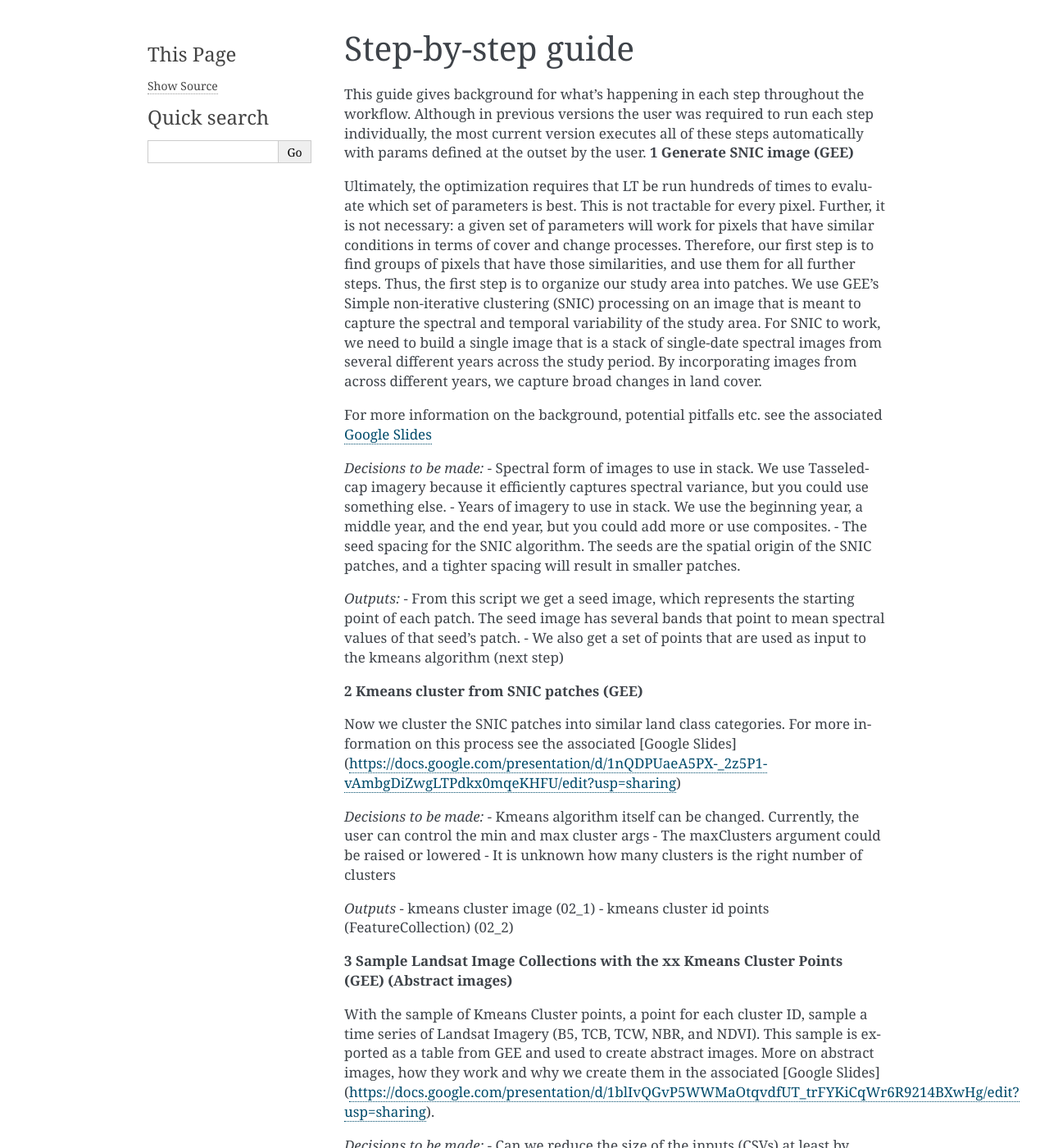
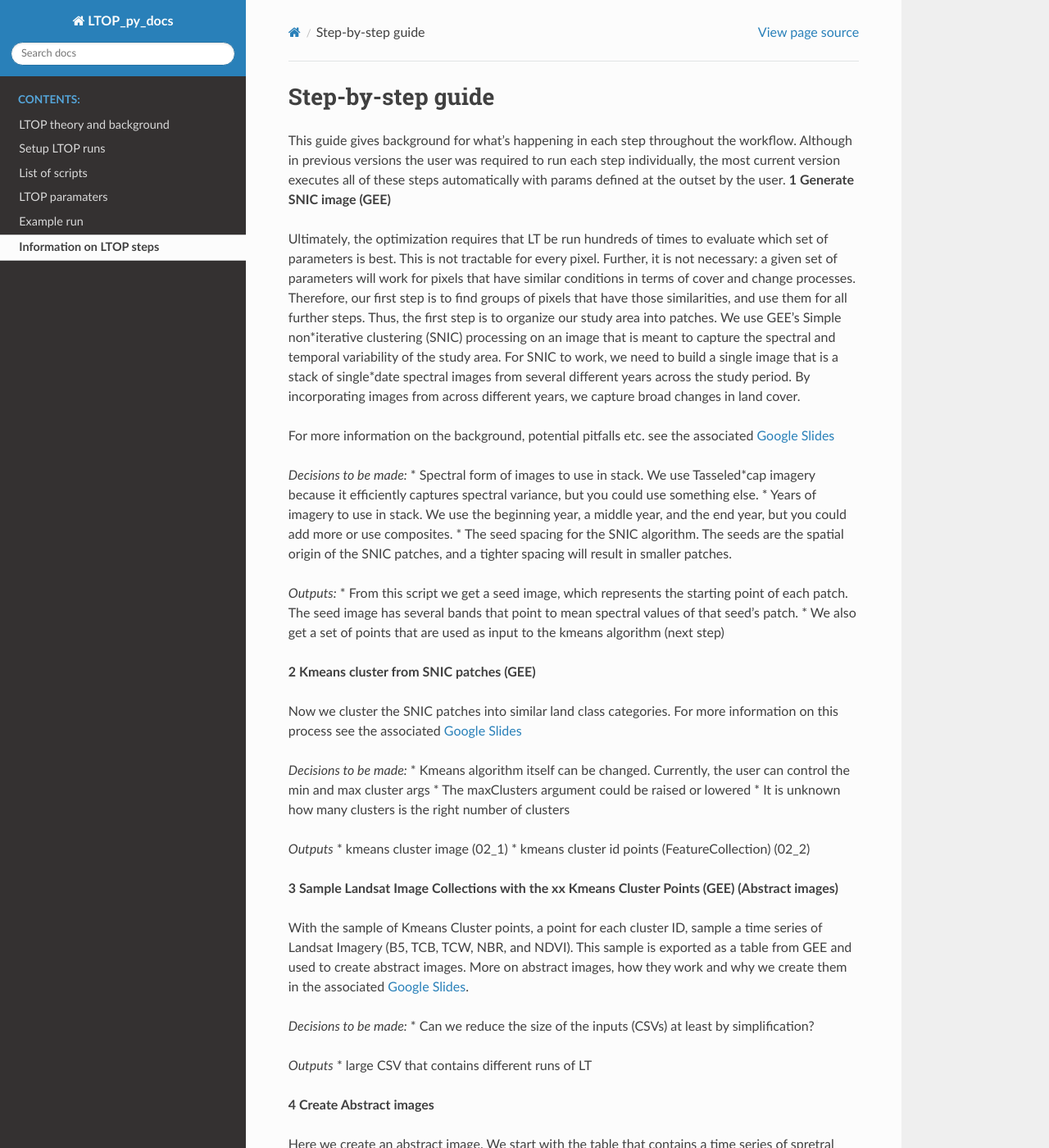
Before and after one commit to brobertspierel/LTOP_FTV_Py, a Sphinx documentation site: the page built from docs/source/ltop_steps.rst, in a window 1280 px wide and 1400 px high. Shown: the whole window at 82% size. Built offline with Sphinx 7.4.7 and the Read the Docs theme 2.0.0, drawn with Linux system fonts in a browser that asks for light colours; some of the changed text lies outside the part shown.

Commit message:
docs syntax update

```diff
--- a/docs/source/conf.py
+++ b/docs/source/conf.py
@@ -23,6 +23,6 @@ exclude_patterns = []
 
 # -- Options for HTML output -------------------------------------------------
 # https://www.sphinx-doc.org/en/master/usage/configuration.html#options-for-html-output
-
-html_theme = 'alabaster'
+html_theme = 'sphinx_rtd_theme'
+# html_theme = 'alabaster'
 html_static_path = ['_static']
--- a/docs/source/examples.rst
+++ b/docs/source/examples.rst
@@ -4,9 +4,13 @@ Example LTOP creation
 The LTOP workflow can be run from the run_ltop_complete.py script or it can be instantiated
 from elsewhere with the following code:
 
-example = RunLTOPFull(params.params,max_time = 1200)
-test.runner()
+.. code-block::
+    example = RunLTOPFull(params.params,max_time = 1200)
+    example.runner()
 
-where params.params is the result of import params and then referencing the dictionary inside the module.
-This line of code will kick of the entire LTOP workflow. The max_time argument is optional and has a default of
+where params.params is the result of import params and then referencing the dictionary inside the module. This means that one could also
+do something like:
+``from run_ltop_complete import Run LTOPFull``
+
+This call to the RunLTOPFull class will kick of the entire LTOP workflow. The max_time argument is optional and has a default of
 1200 seconds set in the class. This will be changed in future versions or can be overriden.
--- a/docs/source/ltop_background.rst
+++ b/docs/source/ltop_background.rst
@@ -2,9 +2,8 @@ LTOP Overview
 =============
 version: 0.0.3
 
-These docs and the associated python scripts are currently (10/18/2022) in testing and subject
-to change.
-^^^^^^^^^^^^^^^^^^^^^^^^^^^^^^^^^^^^^^
+**These docs and the associated python scripts are currently (10/18/2022) in testing and subject
+to change. **
 
 LandTrendr (LT) is a set of spectral-temporal segmentation algorithms that focuses on removing the
 natural spectral variations in a time series of Landsat Images. Stabilizing the natural variation
--- a/docs/source/ltop_steps.rst
+++ b/docs/source/ltop_steps.rst
@@ -6,83 +6,84 @@ at the outset by the user.
 **1 Generate SNIC image (GEE)**
 
 Ultimately, the optimization requires that LT be run hundreds of times to evaluate which set of parameters is best. This is not tractable for every pixel.  Further, it is not necessary:  a given set of parameters will work for pixels that have similar conditions in terms of cover and change processes.  Therefore, our first step is to find groups of pixels that have those similarities, and use them for all further steps.
-Thus, the first step is to organize our study area into patches.  We use GEE's Simple non-iterative clustering (SNIC) processing on an image that is meant to capture the spectral and temporal variability of the study area.  For SNIC to work, we need to build a single image that is a stack of single-date spectral images from several different years across the study period.  By incorporating images from across different years, we capture broad changes in land cover.
+Thus, the first step is to organize our study area into patches.  We use GEE's Simple non*iterative clustering (SNIC) processing on an image that is meant to capture the spectral and temporal variability of the study area.  For SNIC to work, we need to build a single image that is a stack of single*date spectral images from several different years across the study period.  By incorporating images from across different years, we capture broad changes in land cover.
 
 For more information on the background, potential pitfalls etc. see the associated `Google Slides <https://docs.google.com/presentation/d/12hi10WmqZGdvJ9BjxSDukXQHGmzJNPAyJavObrmfVbg/edit?usp=sharing>`_
 
 *Decisions to be made:*
-- Spectral form of images to use in stack. We use Tasseled-cap imagery because it efficiently captures spectral variance, but you could use something else.
-- Years of imagery to use in stack.  We use the beginning year, a middle year, and the end year, but you could add more or use composites.
-- The seed spacing for the SNIC algorithm.  The seeds are the spatial origin of the SNIC patches, and a tighter spacing will result in smaller patches.
+* Spectral form of images to use in stack. We use Tasseled*cap imagery because it efficiently captures spectral variance, but you could use something else.
+* Years of imagery to use in stack.  We use the beginning year, a middle year, and the end year, but you could add more or use composites.
+* The seed spacing for the SNIC algorithm.  The seeds are the spatial origin of the SNIC patches, and a tighter spacing will result in smaller patches.
 
 *Outputs:*
-- From this script we get a seed image, which represents the starting point of each patch. The seed image has several bands that point to mean spectral values of that seed's patch.
-- We also get a set of points that are used as input to the kmeans algorithm (next step)
+* From this script we get a seed image, which represents the starting point of each patch. The seed image has several bands that point to mean spectral values of that seed's patch.
+* We also get a set of points that are used as input to the kmeans algorithm (next step)
 
 **2 Kmeans cluster from SNIC patches (GEE)**
 
-Now we cluster the SNIC patches into similar land class categories. For more information on this process see the associated [Google Slides](https://docs.google.com/presentation/d/1nQDPUaeA5PX-_2z5P1-vAmbgDiZwgLTPdkx0mqeKHFU/edit?usp=sharing)
+Now we cluster the SNIC patches into similar land class categories. For more information on this process see the associated `Google Slides <https://docs.google.com/presentation/d/1nQDPUaeA5PX-_2z5P1-vAmbgDiZwgLTPdkx0mqeKHFU/edit?usp=sharing>`_
 
 *Decisions to be made:*
-- Kmeans algorithm itself can be changed. Currently, the user can control the min and max cluster args
-- The maxClusters argument could be raised or lowered
-- It is unknown how many clusters is the right number of clusters
+* Kmeans algorithm itself can be changed. Currently, the user can control the min and max cluster args
+* The maxClusters argument could be raised or lowered
+* It is unknown how many clusters is the right number of clusters
 
 *Outputs*
-- kmeans cluster image (02_1)
-- kmeans cluster id points (FeatureCollection) (02_2)
+* kmeans cluster image (02_1)
+* kmeans cluster id points (FeatureCollection) (02_2)
 
 **3 Sample Landsat Image Collections with the xx Kmeans Cluster Points (GEE) (Abstract images)**
 
-With the sample of Kmeans Cluster points, a point for each cluster ID, sample a time series of Landsat Imagery (B5, TCB, TCW, NBR, and NDVI). This sample is exported as a table from GEE and used to create abstract images. More on abstract images, how they work and why we create them in the associated [Google Slides](https://docs.google.com/presentation/d/1blIvQGvP5WWMaOtqvdfUT_trFYKiCqWr6R9214BXwHg/edit?usp=sharing).
+With the sample of Kmeans Cluster points, a point for each cluster ID, sample a time series of Landsat Imagery (B5, TCB, TCW, NBR, and NDVI).
+This sample is exported as a table from GEE and used to create abstract images. More on abstract images, how they work and why we create them in the associated `Google Slides <https://docs.google.com/presentation/d/1blIvQGvP5WWMaOtqvdfUT_trFYKiCqWr6R9214BXwHg/edit?usp=sharing>`_.
 
 *Decisions to be made:*
-- Can we reduce the size of the inputs (CSVs) at least by simplification?
+* Can we reduce the size of the inputs (CSVs) at least by simplification?
 
 *Outputs*
-- large CSV that contains different runs of LT
+* large CSV that contains different runs of LT
 
 **4 Create Abstract images**
 
 Here we create an abstract image. We start with the table that contains a time series of spretral values for xx points. These points locations are moved to be adjacent to one aonther, and are turned into pixels with each observation in the time series a new pixel. Note that if you look at these in a GIS GUI or on GEE they will be in a weird location like in the middle of the Pacific Ocean. Don't worry about that, that is what should happen. For additional information, see the Google Slides for Abstract Images above.
 
 *Decisions to be made:*
-- The size of the tiff will be impacted by the number of kmeans clusters that come out of the kmeans step, changing that will change this
+* The size of the tiff will be impacted by the number of kmeans clusters that come out of the kmeans step, changing that will change this
 
 *Outputs*
-- One ee.Image for every year in the time series
-- shapefile with one point for each pixel location
+* One ee.Image for every year in the time series
+* shapefile with one point for each pixel location
 
 
 **5 Run Abstract image for each index (GEE)**
 
-Runs LT for all the versions of LT on the abstract images. For more information see the associated [Google Slides](https://docs.google.com/presentation/d/1ILOG9tkkoKrtAoVAL-smhieb88SqUIkBtjrBBQbLs8w/edit?usp=sharing)
+Runs LT for all the versions of LT on the abstract images. For more information see the associated `Google Slides <https://docs.google.com/presentation/d/1ILOG9tkkoKrtAoVAL-smhieb88SqUIkBtjrBBQbLs8w/edit?usp=sharing>`_
 
 *Decisions to be made:*
-- Note that the indices that this is running are currently baked into the script (NDVI, NBR, TCW, TCB, B5). This is something that could be changed\
+* Note that the indices that this is running are currently baked into the script (NDVI, NBR, TCW, TCB, B5). This is something that could be changed\
 
 *Outputs:*
-- One csv per fitting index included in the runs (see below note on output folder)
+* One csv per fitting index included in the runs (see below note on output folder)
 
 **6 Run LT Parameter Scoring scripts (Python)**
 
 See Google Slides for step 8 above for more information on the paramater selection process.
 
 *Decisions to be made:*
-- The biggest thing here is that there are two weights for the AIC and Vertex scores that are included in this script. These weights were created based on interpreter analysis of LT runs for different areas in SE Asia. It is not yet known how well these values transfer to other parts of the world. These are set as default args and could be changed but would need to be amended in the run_ltop_complete.py script.
+* The biggest thing here is that there are two weights for the AIC and Vertex scores that are included in this script. These weights were created based on interpreter analysis of LT runs for different areas in SE Asia. It is not yet known how well these values transfer to other parts of the world. These are set as default args and could be changed but would need to be amended in the run_ltop_complete.py script.
 
 *Outputs: *
-- One CSV with selected paramater information
+* One CSV with selected paramater information
 
 **7 Generate LTOP output in GEE**
 
-Generate the actual LTOP output. For more information see the associated [Google Slides](https://docs.google.com/presentation/d/1CCfXBDVSURL2VkBXm4gDNSEs3nf7-MKwu0kW30fg4yg/edit?usp=sharing)
+Generate the actual LTOP output. For more information see the associated `Google Slides <https://docs.google.com/presentation/d/1CCfXBDVSURL2VkBXm4gDNSEs3nf7-MKwu0kW30fg4yg/edit?usp=sharing>`_
 
 *Decisions to be made: *
-- You could change the maxObvs and get a different number of bands in this output, but that functionality is not currently exposed. It could be changed if people want more control over the outputs.
+* You could change the maxObvs and get a different number of bands in this output, but that functionality is not currently exposed. It could be changed if people want more control over the outputs.
 
 *Outputs*
-- This will generate a GEE asset which is the primary output of the LTOP process. This will be a multiband image with one band up to the max number of vertices. Defaults to 11 in the LTOP workflow.
+* This will generate a GEE asset which is the primary output of the LTOP process. This will be a multiband image with one band up to the max number of vertices. Defaults to 11 in the LTOP workflow.
 
 **Next Steps**
 
```
Also changed, not shown: docs/source/general_setup.rst (+6 -7 lines), docs/source/scripts_list.rst (+11 -11 lines).
